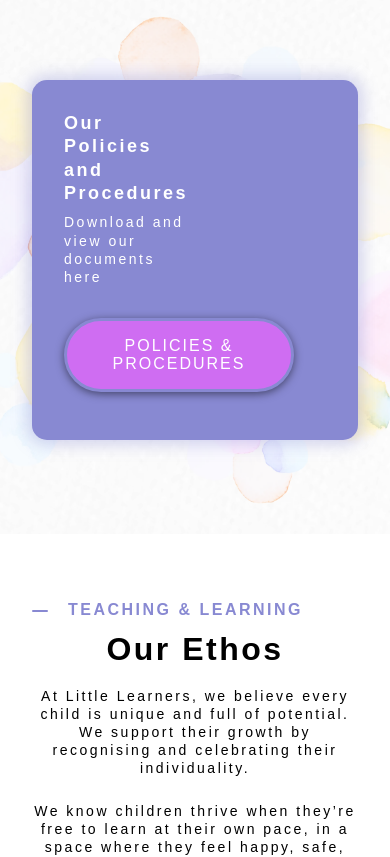
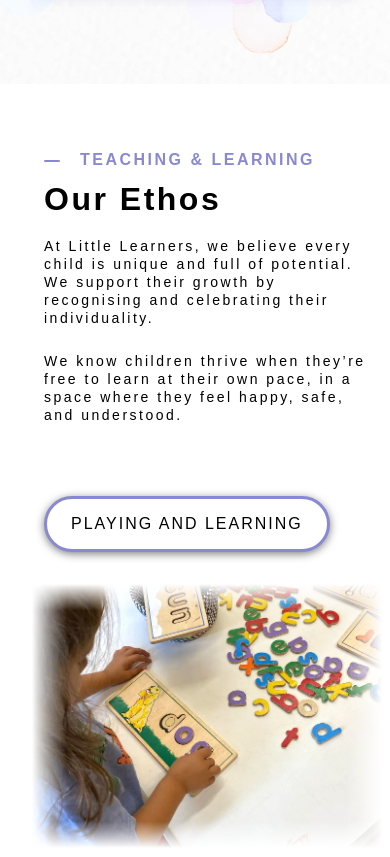
Before and after one commit to curveservices/little-learners, a React (Vite) app: page /about-us in a window 390 px wide. Shown: the part 5245-6102 px from the top of the page. Built offline with nearby package versions, Linux system fonts and the light colour scheme.

Commit message:
Refactor flex properties for text-image-wrapper and improve responsiveness

```diff
--- a/src/components/blurImage/index.scss
+++ b/src/components/blurImage/index.scss
@@ -14,6 +14,7 @@
   }
 .text-image-wrapper {
   display: flex;
+  flex-wrap: wrap;
   align-items: center;
   justify-content: space-between;
   gap: 2rem;
@@ -55,14 +56,23 @@
 
 
   @media screen and (max-width: 768px) {
-    flex-direction: column;
+    .text-image-wrapper {
+      display: flex;
+      flex-wrap: wrap;
+      align-items: center;
+      justify-content: space-between;
+      gap: 1rem;
+      padding: 0;
+    }
+    img.blur-img {
+      flex: 1;
+      width: 350px;
+      max-height: 350px;
+    }
+
 
     &.reverse {
       flex-direction: column;
     }
-
-    .text-box {
-      text-align: center;
-    }
   }
 }
```
